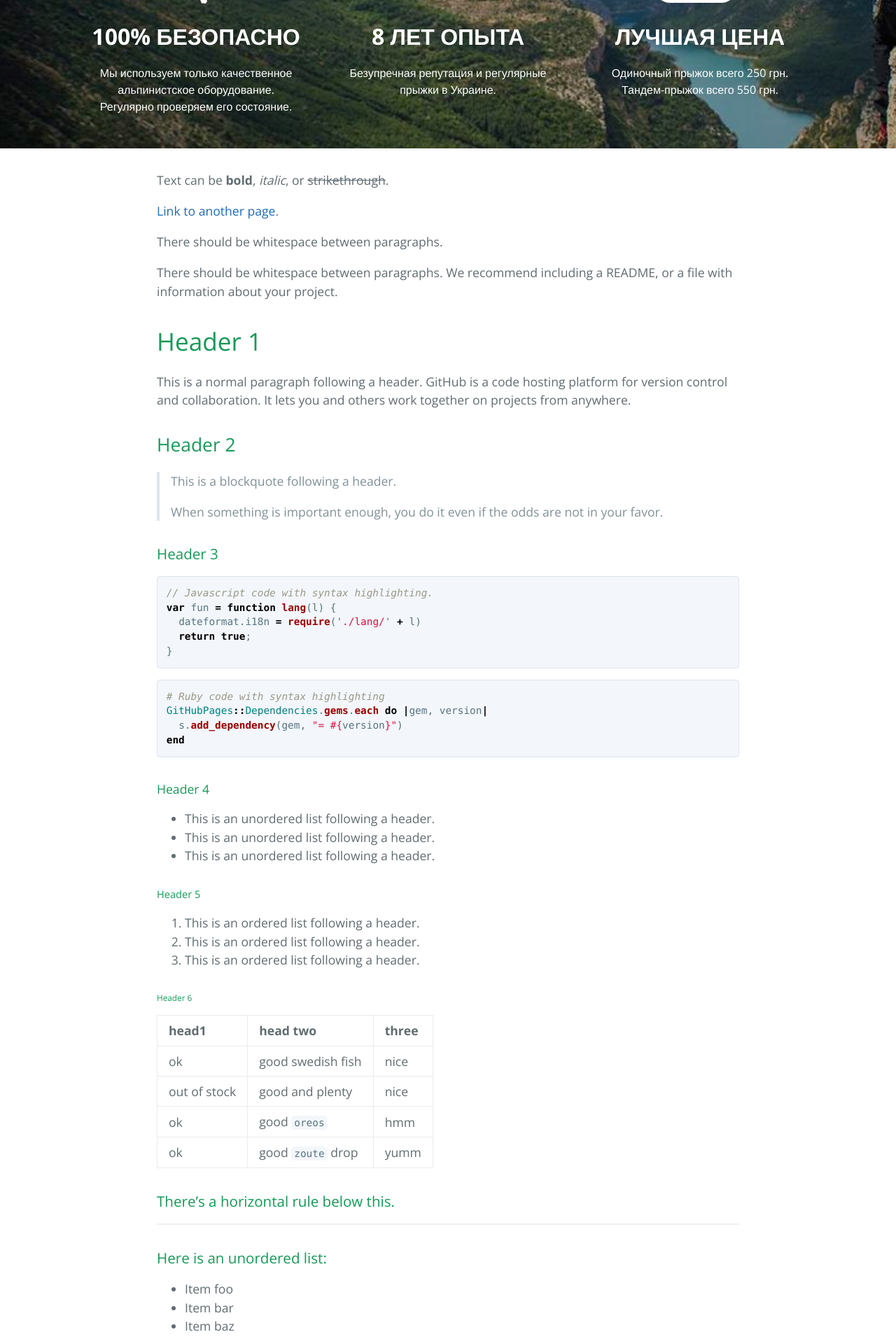
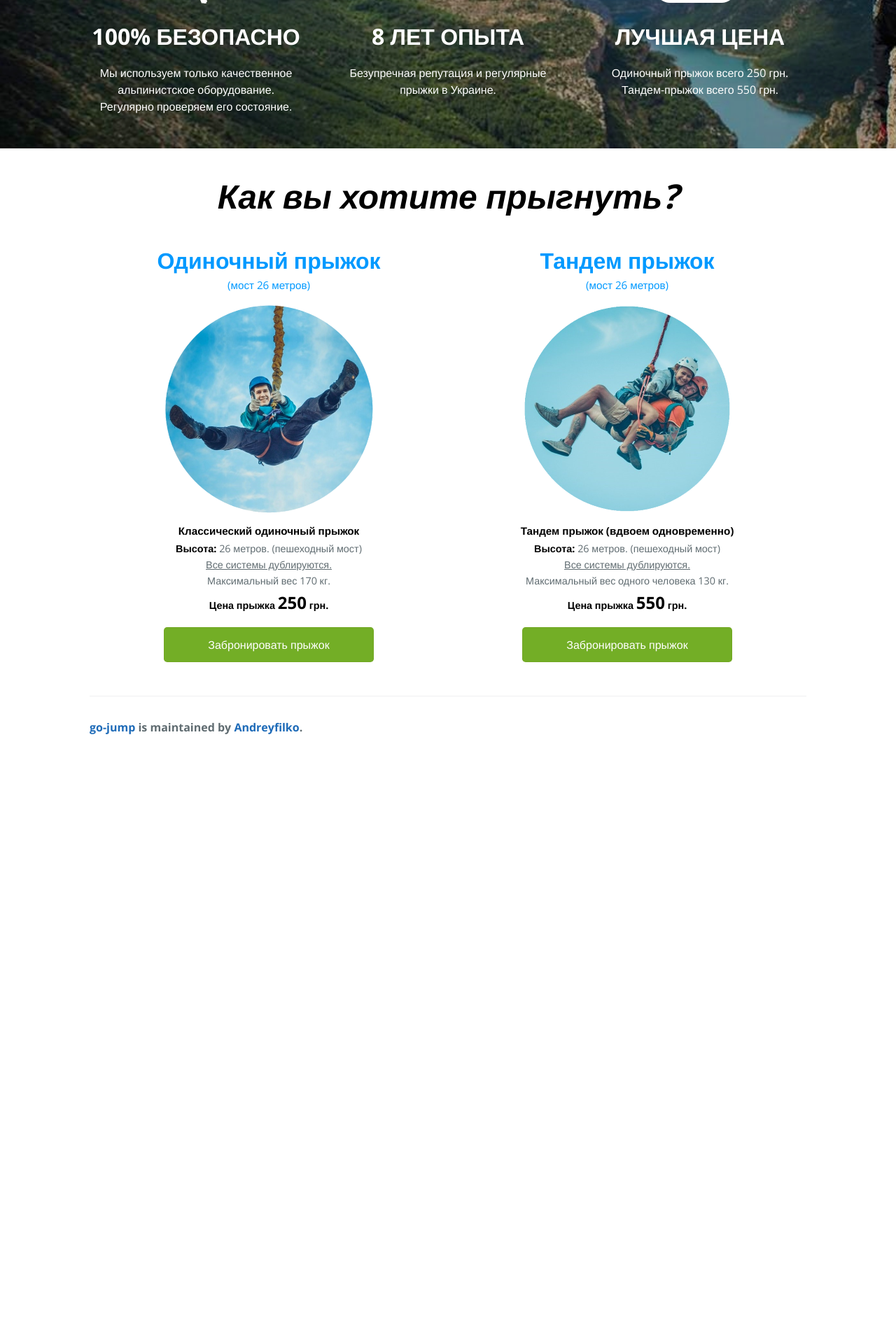
Before and after one commit to Andreyfilko/go-jump, a Jekyll site: the page built from index.md, in a window 1280 px wide. Shown: the part 1153-3066 px from the top of the page at 70% size. Built offline with Jekyll 4.4.1, drawn with Linux system fonts in a browser that asks for light colours; some web fonts are replaced; after the commit the page ends 2236 px from its top, so only the background shows below that; some of the changed text lies outside the part shown.

Commit message:
Offer section added

````diff
--- /dev/null
+++ b/_includes/offer.html
@@ -0,0 +1,38 @@
+<section class="offer">
+    <div class="title">Как вы хотите прыгнуть?</div>
+
+    <ul class="table">
+        <li>
+            <div class="title">
+                <div>Одиночный прыжок</div>
+                (мост 26 метров)
+            </div>
+            <img src="assets/img/solo.png">
+            <div class="description">
+                <p class="head">Классический одиночный прыжок</p>
+                <p><b>Высота:</b> 26 метров. (пешеходный мост)</p>
+                <p><u>Все системы дублируются.</u></p>
+                <p>Максимальный вес 170 кг.</p>
+                <p class="price">Цена прыжка <b>250</b> грн.</p>
+            </div>
+
+            <button class="btn green">Забронировать прыжок</button>
+        </li>
+        <li>
+            <div class="title">
+                <div>Тандем прыжок</div>
+                (мост 26 метров)
+            </div>
+            <img src="assets/img/tandem.png">
+            <div class="description">
+                <p class="head">Тандем прыжок (вдвоем одновременно)</p>
+                <p><b>Высота:</b> 26 метров. (пешеходный мост)</p>
+                <p><u>Все системы дублируются.</u></p>
+                <p>Максимальный вес одного человека 130 кг.</p>
+                <p class="price">Цена прыжка <b>550</b> грн.</p>
+            </div>
+
+            <button class="btn green">Забронировать прыжок</button>
+        </li>
+    </ul>
+</section>
--- a/_sass/go-jump.scss
+++ b/_sass/go-jump.scss
@@ -18,6 +18,33 @@
 
   @include small {
 
+  }
+}
+
+.btn {
+  &.green {
+    background-color: rgba(91, 160, 0, 0.85);
+    border-color: rgba(114, 134, 23, 0.18);
+    color: white;
+
+    &:hover {
+      background-color: rgba(91, 160, 0, 1);
+      border-color: rgba(114, 134, 23, 0.18);
+      color: white;
+    }
+  }
+
+  &.red {
+    background-color: rgba(113, 0, 0, 0.75);
+
+    border-color: maroon;
+    font-weight: bold;
+    color: rgba(255, 255, 255, 0.8);
+
+    &:hover {
+      background-color: rgba(140, 0, 0, 0.75);
+      color: rgba(255, 255, 255, 0.88);
+    }
   }
 }
 
@@ -354,3 +381,74 @@ section.advantage {
     background: rgba(0, 0, 0, 0.15);
   }
 }
+
+section.offer {
+  text-align:  center;
+
+  > .title {
+    font-size: 3rem;
+    font-style: italic;
+    font-weight: bold;
+    color: black;
+  }
+
+  ul.table {
+    list-style: none;
+    margin: 2rem 0 0;
+    padding: 0;
+    display: flex;
+    flex-direction: row;
+
+    > li {
+      flex-basis: 50%;
+      font-size: .95rem;
+
+      .title {
+        color: #0099ff;
+        margin-bottom: 1rem;
+
+        div {
+          font-size: 2rem;
+          font-weight: bold;
+        }
+      }
+
+      .description {
+        font-size: .9rem;
+        margin-top: .5rem;
+
+        p {
+          padding: 0;
+          margin: .1rem;
+        }
+
+        b {
+          color: black;
+        }
+
+        .head {
+          font-weight: bold;
+          color: black;
+          font-size: .95rem;
+          margin-bottom: .2rem;
+        }
+
+        .price {
+          color: black;
+          font-weight: bold;
+
+          b {
+            font-size: 1.5rem;
+          }
+        }
+      }
+
+      button {
+        font-size: 1rem;
+        margin-top: 1rem;
+        max-width: 300px;
+        width: 100%;
+      }
+    }
+  }
+}
--- a/_sass/jekyll-theme-cayman.scss
+++ b/_sass/jekyll-theme-cayman.scss
@@ -151,7 +151,7 @@ a {
 
   @include large {
     max-width: 64rem;
-    padding: 2rem 6rem;
+    padding: 2rem 0;
     margin: 0 auto;
     font-size: 1.1rem;
   }
--- a/index.md
+++ b/index.md
@@ -2,122 +2,4 @@
 layout: go-jump
 ---
 
-Text can be **bold**, _italic_, or ~~strikethrough~~.
-
-[Link to another page](./another-page.html).
-
-There should be whitespace between paragraphs.
-
-There should be whitespace between paragraphs. We recommend including a README, or a file with information about your project.
-
-# Header 1
-
-This is a normal paragraph following a header. GitHub is a code hosting platform for version control and collaboration. It lets you and others work together on projects from anywhere.
-
-## Header 2
-
-> This is a blockquote following a header.
->
-> When something is important enough, you do it even if the odds are not in your favor.
-
-### Header 3
-
-```js
-// Javascript code with syntax highlighting.
-var fun = function lang(l) {
-  dateformat.i18n = require('./lang/' + l)
-  return true;
-}
-```
-
-```ruby
-# Ruby code with syntax highlighting
-GitHubPages::Dependencies.gems.each do |gem, version|
-  s.add_dependency(gem, "= #{version}")
-end
-```
-
-#### Header 4
-
-*   This is an unordered list following a header.
-*   This is an unordered list following a header.
-*   This is an unordered list following a header.
-
-##### Header 5
-
-1.  This is an ordered list following a header.
-2.  This is an ordered list following a header.
-3.  This is an ordered list following a header.
-
-###### Header 6
-
-| head1        | head two          | three |
-|:-------------|:------------------|:------|
-| ok           | good swedish fish | nice  |
-| out of stock | good and plenty   | nice  |
-| ok           | good `oreos`      | hmm   |
-| ok           | good `zoute` drop | yumm  |
-
-### There's a horizontal rule below this.
-
-* * *
-
-### Here is an unordered list:
-
-*   Item foo
-*   Item bar
-*   Item baz
-*   Item zip
-
-### And an ordered list:
-
-1.  Item one
-1.  Item two
-1.  Item three
-1.  Item four
-
-### And a nested list:
-
-- level 1 item
-  - level 2 item
-  - level 2 item
-    - level 3 item
-    - level 3 item
-- level 1 item
-  - level 2 item
-  - level 2 item
-  - level 2 item
-- level 1 item
-  - level 2 item
-  - level 2 item
-- level 1 item
-
-### Small image
-
-![Octocat](https://github.githubassets.com/images/icons/emoji/octocat.png)
-
-### Large image
-
-![Branching](https://guides.github.com/activities/hello-world/branching.png)
-
-
-### Definition lists can be used with HTML syntax.
-
-<dl>
-<dt>Name</dt>
-<dd>Godzilla</dd>
-<dt>Born</dt>
-<dd>1952</dd>
-<dt>Birthplace</dt>
-<dd>Japan</dd>
-<dt>Color</dt>
-<dd>Green</dd>
-</dl>
-
-```
-Long, single-line code blocks should not wrap. They should horizontally scroll if they are too long. This line should be long enough to demonstrate this.
-```
-
-```
-The final element.
-```
+{% include offer.html %}
````
Also changed, not shown: assets/img/solo.png (added), assets/img/tandem.png (added).
